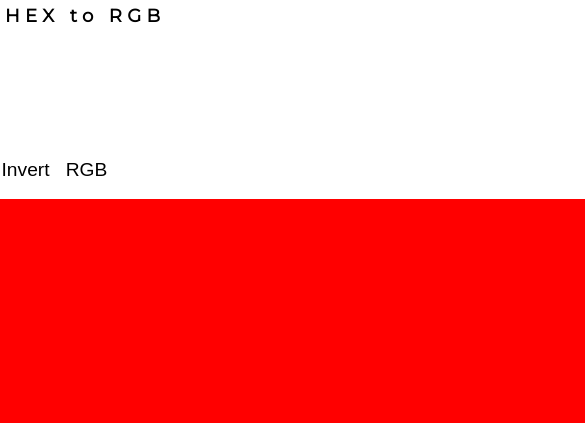
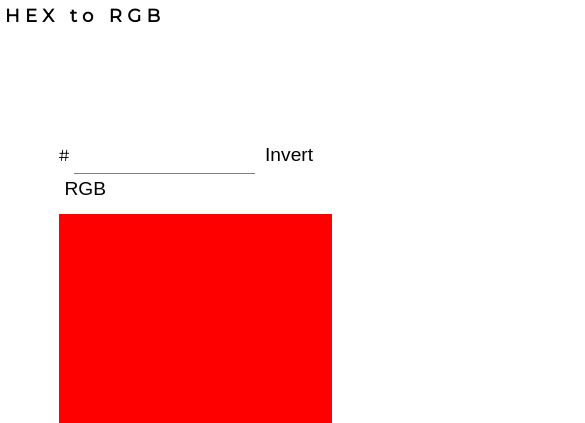
Before and after one commit to adriapujol/hexRGB, a plain HTML site: page index.html in a window 390 px wide. Shown: the top 423 px of the page, 585 px wide, since content can reach past the window. Drawn offline with Linux system fonts and the light colour scheme.

Commit message:
responsive square first try

```diff
--- a/style.css
+++ b/style.css
@@ -27,7 +27,8 @@ body {
 .inputs {
     display: flex;
     justify-content: space-between;
-    width: 800px;
+    /* width: 800px; */
+    width: 70%;
     margin: 10px 0px;
 
 }
@@ -73,7 +74,8 @@ button:focus {
     justify-content: center;
     align-items: center;
     height: 500px;
-    width: 800px;
+    /* width: 800px; */
+    width: 70%;
     background-color: #FF0000;
 }
 
```
